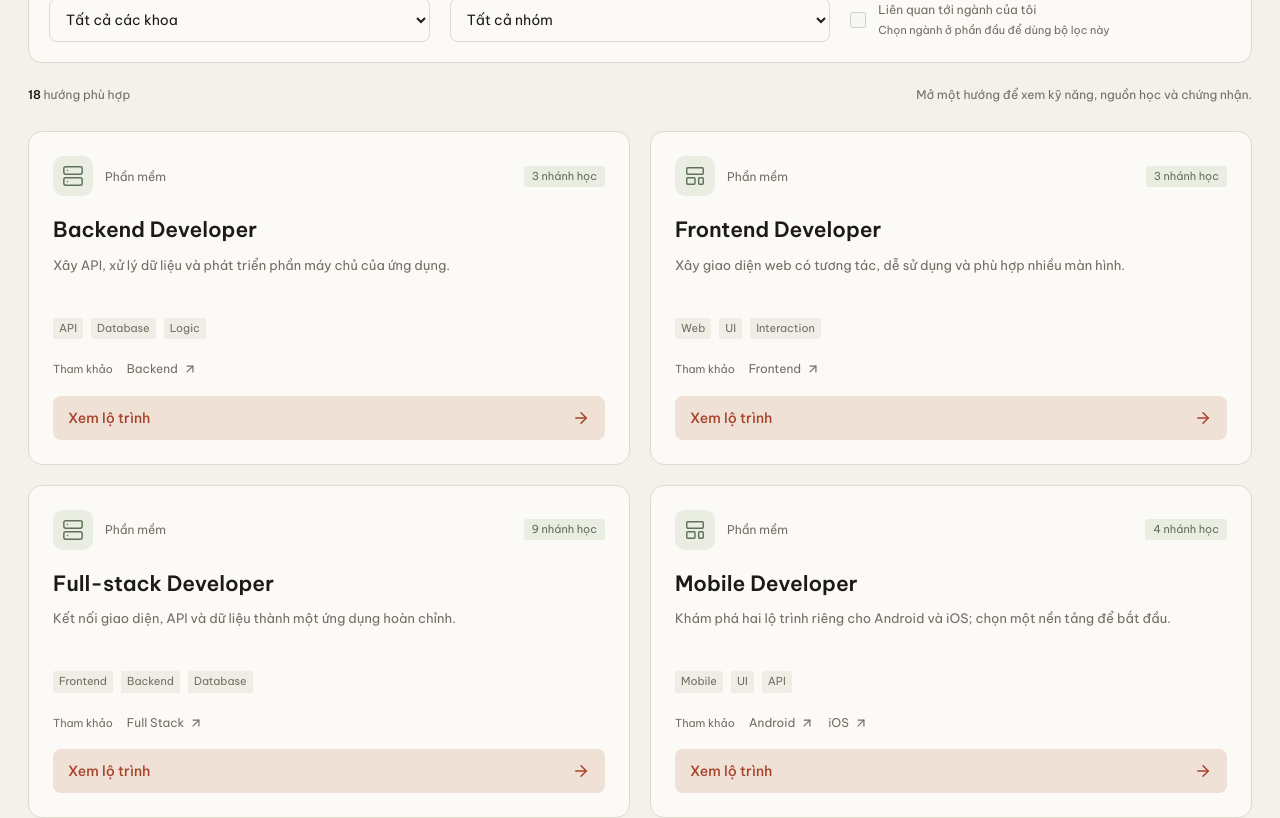
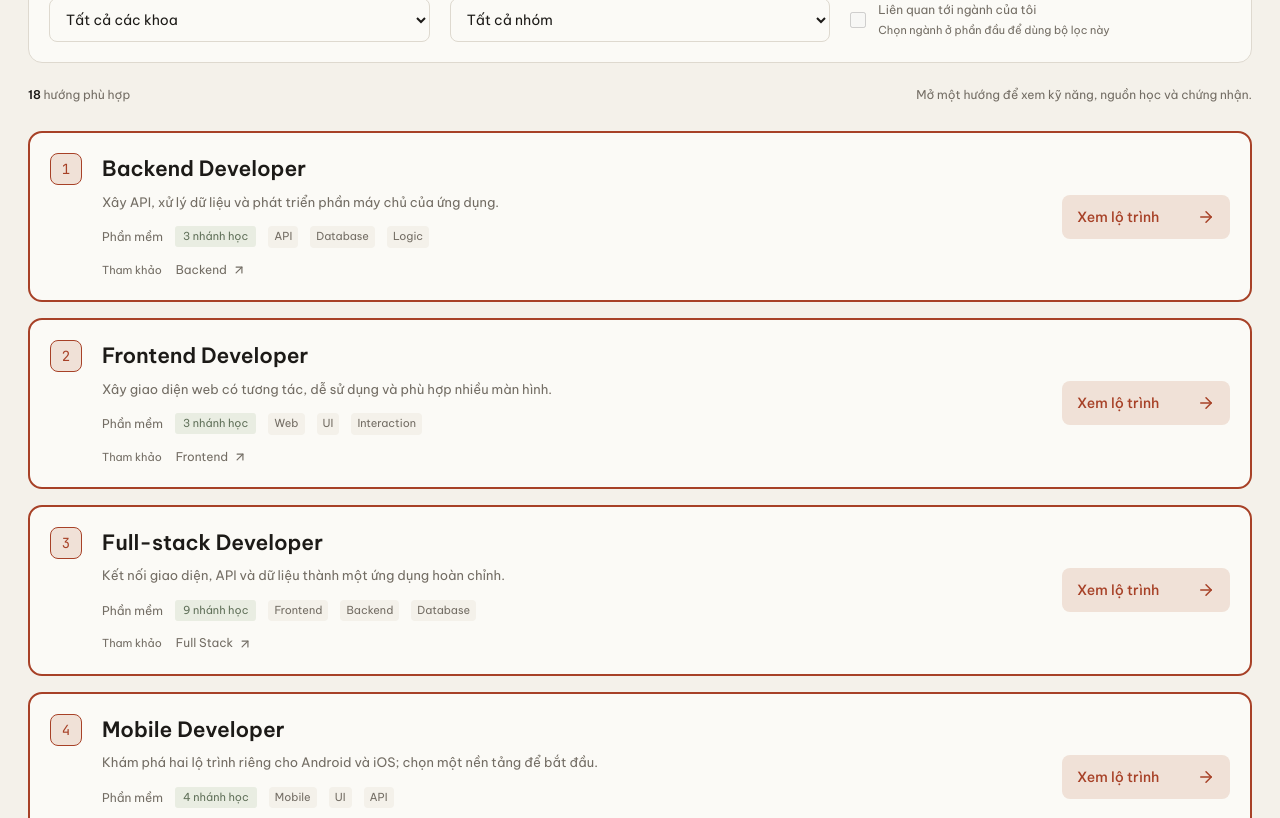
Before and after one commit to haiphamt/majorweave-mini-project, a React (Vite) app: page /path#/explore in a window 1280 px wide. Shown: the part 780-1598 px from the top of the page. Built offline with nearby package versions, Linux system fonts and the light colour scheme.

Commit message:
fix: use wide persistent red frames from Beaver reference

```diff
--- a/src/features/explore/Explore.tsx
+++ b/src/features/explore/Explore.tsx
@@ -1,14 +1,13 @@
 import { contentPacks } from '../../content';
 import { useEffect, useState } from 'react';
 import { Link } from 'react-router-dom';
-import { ArrowUpRight, ArrowRight, X, Server, LayoutTemplate, Gamepad2, ChartNoAxesCombined, Database, Brain, ShieldCheck, Cpu, Cloud, PenTool, BriefcaseBusiness, Search, ChevronDown, Leaf } from 'lucide-react';
+import { ArrowUpRight, ArrowRight, X, Search, ChevronDown, Leaf } from 'lucide-react';
 import { majorName } from '../../data';
 import { faculties, paths } from '../../content/catalog';
 import { catalogCheckedAt, catalogScopeNote, majorCoverageNotes, majorProfiles, majorPaths, relationRank } from '../../content/catalog';
 import { ArrowDownRight as ArrowDownRightIcon } from 'lucide-react';
 import { useApp } from '../../app/context';
 import { Badge, External, RoadmapLinks, Dialog } from '../../components/ui';
-const iconMap = { server: Server, layout: LayoutTemplate, game: Gamepad2, chart: ChartNoAxesCombined, database: Database, brain: Brain, shield: ShieldCheck, chip: Cpu, cloud: Cloud, pen: PenTool, business: BriefcaseBusiness };
 export function Explore() {
   const { state, update } = useApp();
   const [preview, setPreview] = useState<(typeof paths)[number] | null>(null);
@@ -47,14 +46,15 @@ export function Explore() {
       <label className="checkbox-label catalog-near"><input type="checkbox" checked={nearOnly} disabled={!state.major} onChange={e => setNearOnly(e.target.checked)}/><span>Liên quan tới ngành của tôi<small>{state.major ? majorName(state.major) : 'Chọn ngành ở phần đầu để dùng bộ lọc này'}</small></span></label>
     </div>
     <div className="catalog-caption"><span><strong>{visiblePaths.length}</strong> hướng phù hợp{visiblePaths.length!==paths.length && ` / ${paths.length} hướng`}</span>{!!visiblePaths.length && (pathQuery || pathCategory!=='all' || nearOnly || state.browseFaculty!=='all') ? <button className="quiet-button" onClick={clearFilters}>Xóa bộ lọc hướng học<X size={14}/></button> : <span>Mở một hướng để xem kỹ năng, nguồn học và chứng nhận.</span>}</div>
-    <div className="path-grid">{visiblePaths.map(path => {
-      const Icon=iconMap[path.icon as keyof typeof iconMap];
+    <div className="path-grid">{visiblePaths.map((path,index) => {
       const pack=contentPacks.find(item=>item.pathId===path.id);
       return <article key={path.id} className="path-card">
-        <div className="card-top"><span className="path-icon"><Icon size={24} strokeWidth={1.6}/></span><span className="card-category">{categoryNames[path.category]}</span>{pack && <Badge tone="green-badge">{pack.tracks.length} nhánh học</Badge>}</div>
-        <h3>{path.name}</h3><p>{path.summary}</p>
-        <div className="tag-list">{path.tags.map(tag=><span key={tag}>{tag}</span>)}</div>
-        <div className="card-reference-links" aria-label={`Nguồn tham khảo cho ${path.name}`}><span>Tham khảo</span>{path.roadmaps.map(link=><External key={link.url} href={link.url}>{link.label}</External>)}</div>
+        <span className="path-frame-number" aria-hidden="true">{index+1}</span>
+        <div className="path-frame-content">
+          <h3>{path.name}</h3><p>{path.summary}</p>
+          <div className="card-top"><span className="card-category">{categoryNames[path.category]}</span>{pack && <Badge tone="green-badge">{pack.tracks.length} nhánh học</Badge>}{path.tags.map(tag=><span className="path-topic" key={tag}>{tag}</span>)}</div>
+          <div className="card-reference-links" aria-label={`Nguồn tham khảo cho ${path.name}`}><span>Tham khảo</span>{path.roadmaps.map(link=><External key={link.url} href={link.url}>{link.label}</External>)}</div>
+        </div>
         {pack ? <Link className="card-action" aria-label={`Xem lộ trình ${path.name}`} to={`/path?id=${path.id}`}>Xem lộ trình<ArrowRight size={18}/></Link> : <button className="card-action" onClick={()=>setPreview(path)}>Xem tổng quan<ArrowRight size={18}/></button>}
       </article>;
     })}</div>
--- a/src/styles.css
+++ b/src/styles.css
@@ -518,7 +518,7 @@ dialog{padding:0;border:1px solid var(--line);border-radius:7px;background:var(-
 .beaver-app .explore-page .profile-intro strong{font-size:14px}
 .beaver-app .explore-page .profile-intro p{font-size:12px;line-height:1.7}
 .beaver-app .explore-page .small-icon{display:none}
-.beaver-app .explore-page .major-matrix{margin:36px 0 24px;background:var(--paper);border:1px solid var(--line);border-radius:14px;padding:0;overflow:hidden}
+.beaver-app .explore-page .major-matrix{margin:36px 0 24px;background:var(--paper);border:2px solid var(--rust);border-radius:14px;padding:0;overflow:hidden}
 .beaver-app .explore-page .major-matrix summary{font-size:14px;gap:16px;padding:24px}
 .beaver-app .explore-page .major-matrix summary strong{display:block;font-size:17px;font-weight:600;color:var(--ink)}
 .beaver-app .explore-page .major-matrix .matrix-summary-copy{flex:1;min-width:0;width:auto}
@@ -550,26 +550,25 @@ dialog{padding:0;border:1px solid var(--line);border-radius:7px;background:var(-
 .beaver-app .explore-page .path-catalog-toolbar label{font-size:12px}
 .beaver-app .explore-page .catalog-caption{font-size:12px;line-height:1.7;margin-bottom:20px;min-height:32px}
 .catalog-caption strong{font-weight:600;color:var(--ink)}
-.beaver-app .explore-page .path-grid{grid-template-columns:repeat(2,minmax(0,1fr));gap:20px}
-.beaver-app .explore-page .path-card{position:relative;display:flex;flex-direction:column;background:var(--paper);border:1px solid var(--line);border-radius:14px;padding:24px;transition:border-color .15s ease,background-color .15s ease}
+.beaver-app .explore-page .path-grid{grid-template-columns:minmax(0,1fr);gap:16px}
+.beaver-app .explore-page .path-card{position:relative;display:grid;grid-template-columns:32px minmax(0,1fr) 168px;gap:20px;align-items:start;background:var(--paper);border:2px solid var(--rust);border-radius:14px;padding:20px}
 .beaver-app .explore-page .path-card:is(:hover,:focus-within){transform:none;border-color:var(--rust);outline:0}
-.beaver-app .explore-page .card-top{margin:0 0 18px;justify-content:flex-start;gap:12px}
-.beaver-app .explore-page .path-icon{background:var(--green-soft);color:var(--green);width:40px;height:40px;border-radius:10px}
-.beaver-app .explore-page .path-icon>svg{width:22px;height:22px}
-.card-category{font-size:12px;color:var(--muted);flex:1;min-width:0;line-height:1.6}
+.path-frame-number{display:inline-flex;align-items:center;justify-content:center;width:32px;height:32px;border:1px solid var(--rust);border-radius:8px;background:var(--rust-soft);color:var(--rust);font:400 14px/1 var(--mono)}
+.path-frame-content{min-width:0}
+.beaver-app .explore-page .card-top{margin:12px 0 0;justify-content:flex-start;gap:8px 12px;flex-wrap:wrap}
+.card-category{font-size:12px;color:var(--muted);line-height:1.6}
 .beaver-app .explore-page .badge{font-size:11px;padding:4px 8px;white-space:nowrap}
 .beaver-app .explore-page .path-card h3{font-size:21px;line-height:1.5;font-weight:600}
-.beaver-app .explore-page .path-card>p{font-size:13px;line-height:1.8;margin-top:8px;max-width:65ch;min-height:48px}
-.beaver-app .explore-page .tag-list{margin:16px 0 20px;gap:8px}
-.beaver-app .explore-page .tag-list>span{font:400 11px/1.6 'Be Vietnam Pro',sans-serif;padding:2px 6px}
-.card-reference-links{display:flex;align-items:baseline;flex-wrap:wrap;gap:8px 14px;font-size:12px;line-height:1.7;margin-top:auto;padding-bottom:16px}
+.path-frame-content>p{font-size:13px;line-height:1.8;margin-top:6px;max-width:75ch;color:var(--muted)}
+.path-topic{font:400 11px/1.6 'Be Vietnam Pro',sans-serif;padding:2px 6px;background:var(--bg);color:var(--muted);border-radius:4px}
+.card-reference-links{display:flex;align-items:baseline;flex-wrap:wrap;gap:8px 14px;font-size:12px;line-height:1.7;margin-top:12px}
 .card-reference-links>span{font-size:11px;color:var(--muted)}
 .card-reference-links>a{display:inline-flex;align-items:center;gap:5px;color:var(--muted);overflow-wrap:anywhere}
 .card-reference-links>a:hover{color:var(--rust);text-decoration:underline;text-underline-offset:3px}
-.beaver-app .explore-page .card-action{border:1px solid transparent;border-radius:8px;background:var(--rust-soft);justify-content:space-between;gap:12px;width:100%;margin:0;padding:12px 14px;min-height:44px;font-size:14px;font-weight:500;color:var(--rust)}
+.beaver-app .explore-page .card-action{align-self:center;border:1px solid transparent;border-radius:8px;background:var(--rust-soft);justify-content:space-between;gap:12px;width:100%;margin:0;padding:12px 14px;min-height:44px;font-size:14px;font-weight:500;color:var(--rust)}
 .beaver-app .explore-page .path-card:hover .card-action{color:var(--rust)}
 .beaver-app .explore-page .overview-roadmap-links{font-size:12px}
-.beaver-app .explore-page .explore-note{display:flex;align-items:center;justify-content:space-between;gap:32px;border:1px dashed var(--line);border-radius:14px;background:var(--green-soft);padding:24px;margin:24px 0 0}
+.beaver-app .explore-page .explore-note{display:flex;align-items:center;justify-content:space-between;gap:32px;border:2px solid var(--rust);border-radius:14px;background:var(--paper);padding:24px;margin:24px 0 0}
 .explore-note-copy{display:flex;align-items:flex-start;gap:16px;min-width:0;color:var(--green)}
 .explore-note-copy>svg{margin-top:4px}
 .beaver-app .explore-page .explore-note h2{font-size:20px;color:var(--ink);margin:0 0 8px}
@@ -675,9 +674,10 @@ dialog{padding:0;border:1px solid var(--line);border-radius:7px;background:var(-
  .beaver-app .explore-page .catalog-heading h2{font-size:24px}
  .catalog-caption>span:last-child{font-size:11px}
  .beaver-app .explore-page .path-grid{grid-template-columns:1fr}
- .beaver-app .explore-page .path-card{padding:20px}
- .beaver-app .explore-page .path-card h3{font-size:20px}
- .beaver-app .explore-page .path-card>p{min-height:0}
+ .beaver-app .explore-page .path-card{grid-template-columns:28px minmax(0,1fr);gap:12px;padding:16px}
+ .path-frame-number{width:28px;height:30px;font-size:12px}
+ .beaver-app .explore-page .path-card h3{font-size:18px}
+ .beaver-app .explore-page .path-card>.card-action{grid-column:2}
  .beaver-app .roadmap-page .roadmap-editor{grid-template-columns:1fr;gap:32px}
  .beaver-app .roadmap-page .plan-builder{position:static;padding:20px}
  .beaver-app .roadmap-page .browse-select{width:100%}
```
Also changed, not shown: 2 other files (tests, documents, lock files or other folders).
